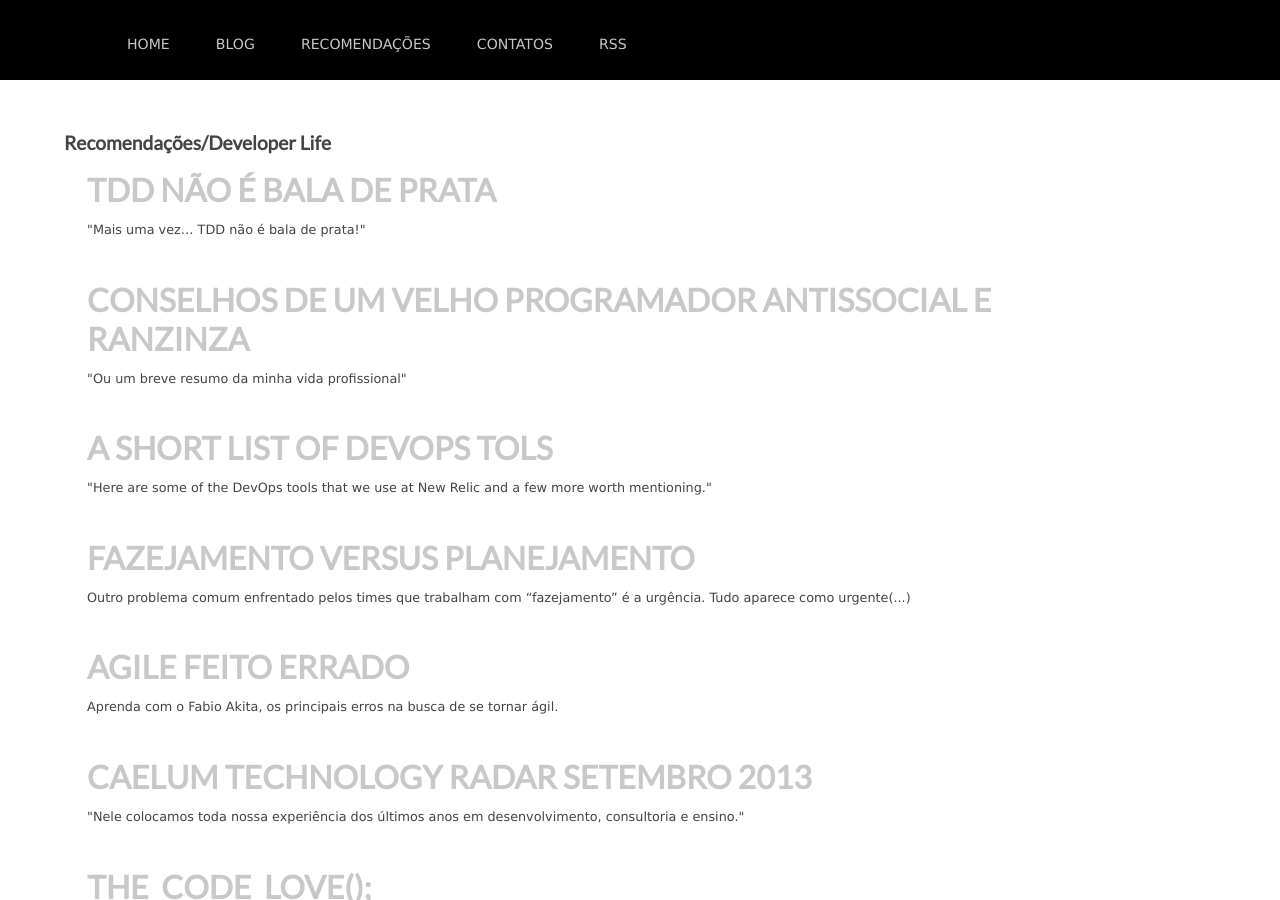
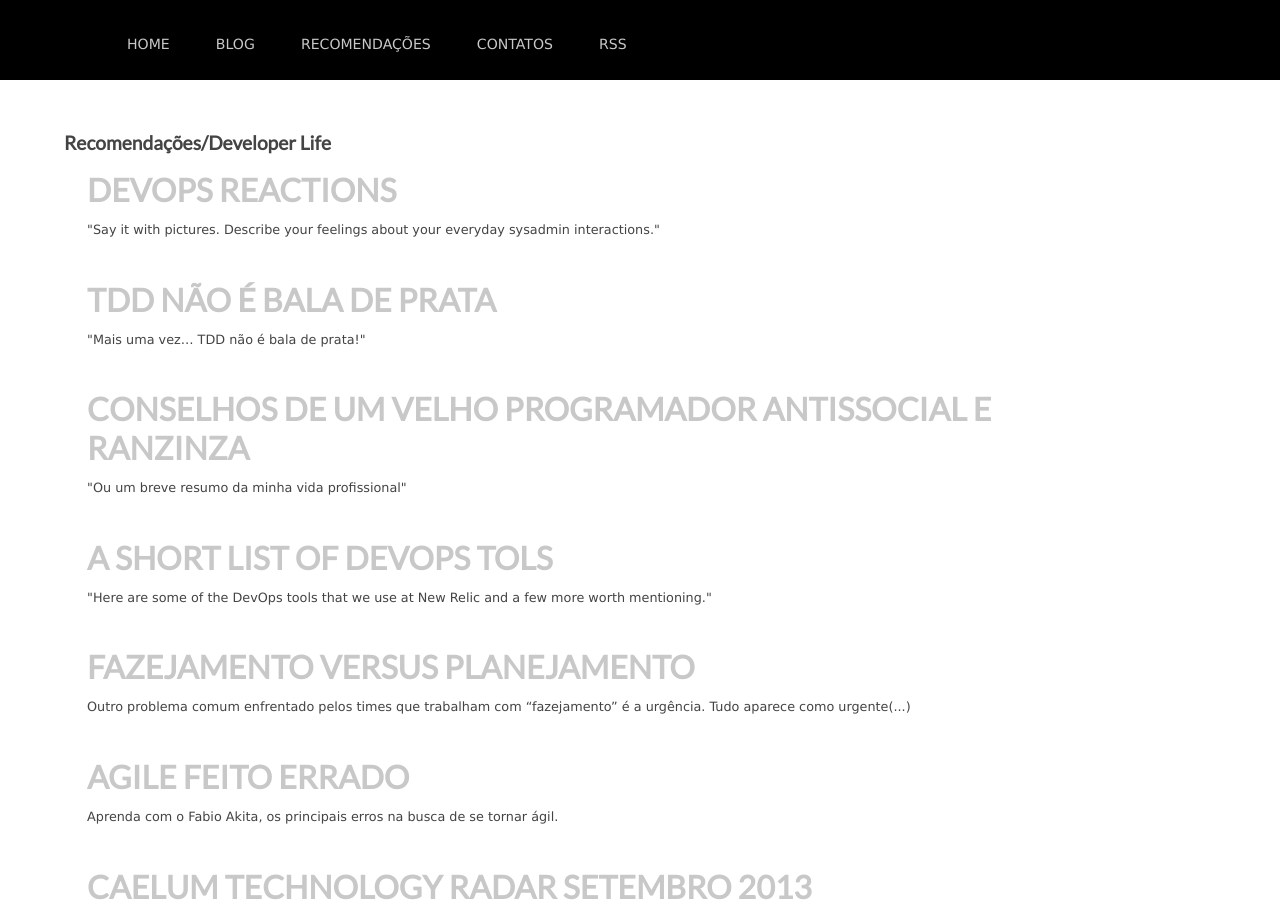
Before and after one commit to rgarbin/rgarbin.github.com, a Jekyll site: the page built from references/developer-life.html, in a window 1280 px wide and 900 px high. Built offline with Jekyll 4.4.1, drawn with Linux system fonts in a browser that asks for light colours; comment, search, counter and statistics services are not loaded.

Commit message:
added DevOps Reactions

```diff
--- a/references/developer-life.html
+++ b/references/developer-life.html
@@ -3,6 +3,13 @@ layout: default
 title: Recomendações Developer Life
 ---
 <h1>Recomendações/Developer Life</h1>
+<article>
+    <div class="post">
+      <h3><a href="http://devopsreactions.tumblr.com/" alt="" target="_blank">DevOps Reactions</a></h3>
+      <p>"Say it with pictures. Describe your feelings about your everyday sysadmin interactions."</p>
+	</div>
+</article>
+
 <article>
     <div class="post">
       <h3><a href="http://blog.caelum.com.br/mais-uma-vez-tdd-nao-e-bala-de-prata/" alt="" target="_blank">TDD não é bala de prata</a></h3>
```
